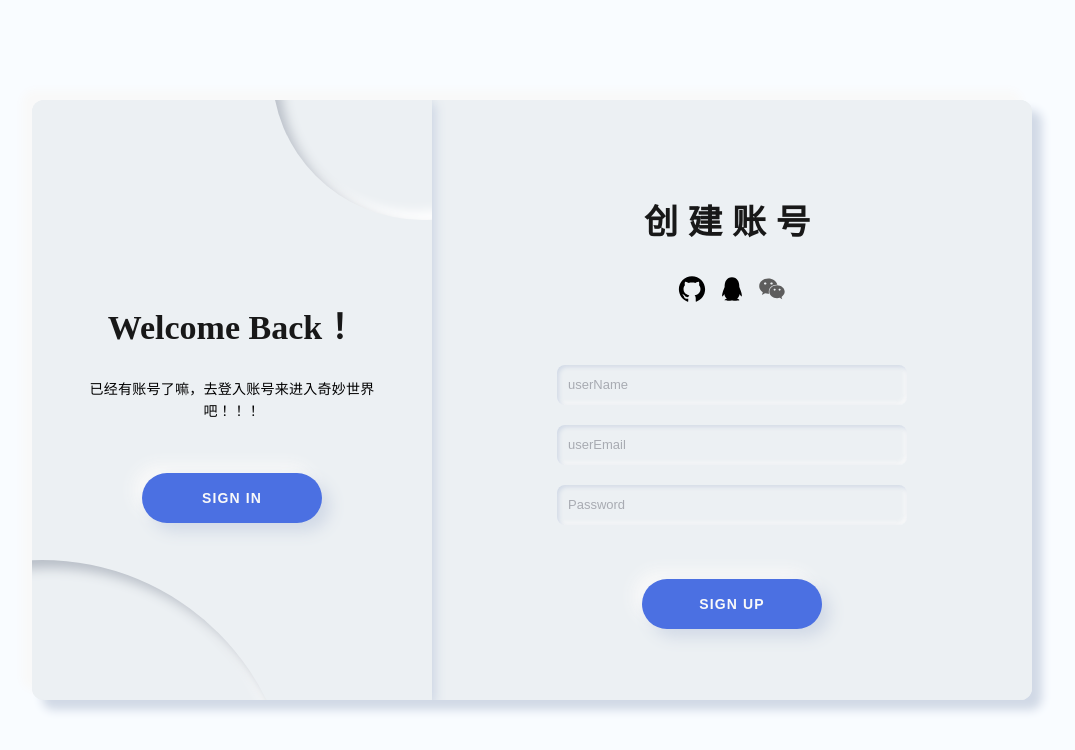
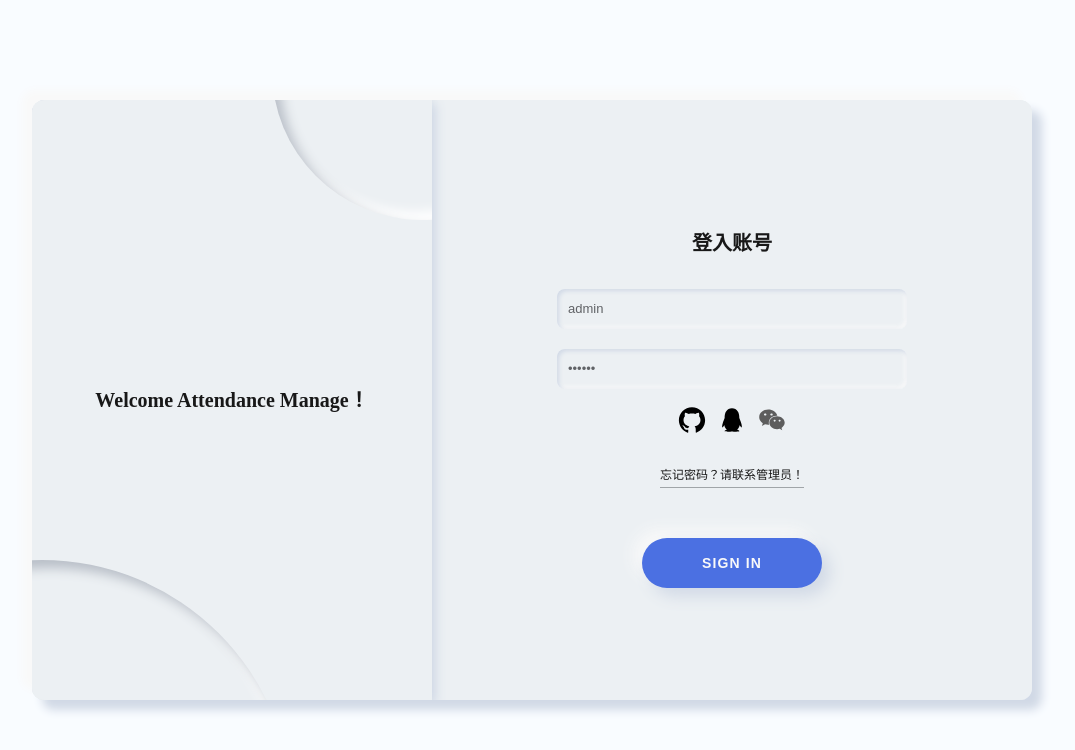
Before and after one commit to Zjy02/attendanceManage, a Vue app: page /#/login in a window 1280 px wide. Shown: the top 750 px of the page, without its empty margins (108-1183 px from the left). Built offline with nearby package versions, Linux system fonts and the light colour scheme.

Commit message:
fix(dev): 修复登录问题和优化页面UI

```diff
--- a/package.json
+++ b/package.json
@@ -10,8 +10,8 @@
   },
   "dependencies": {
     "axios": "^1.3.4",
-    "element-plus": "^2.3.1",
-    "vue": "^3.2.36",
+    "element-plus": "^2.6.1",
+    "vue": "^3.4.21",
     "vue-router": "^4.0.13",
     "vuex": "^4.0.2"
   },
--- a/src/components/Login/LoginComponent.vue
+++ b/src/components/Login/LoginComponent.vue
@@ -1,52 +1,41 @@
 <template>
   <div class="shell">
-            <div class="container a-container" ref="aContainer">
-                <el-form ref="userRegistform" class="form" :model="regist" status-icon :rules="Registrules">
-                    <h2 class="form_title title">创建账号</h2>
+    <div class="container b-container" ref="bContainer">
+      <el-form
+        ref="userform"
+        class="form"
+        :model="user"
+        status-icon
+        :rules="rules"
+      >
+        <h3 class="form_title title">登入账号</h3>
+        <el-form-item prop="userName">
+          <el-input
+            type="text"
+            v-model="user.userName"
+            class="form_input"
+            placeholder="UserName"
+          />
+        </el-form-item>
+        <el-form-item prop="userPwd">
+          <el-input
+            type="password"
+            v-model="user.userPwd"
+            class="form_input"
+            placeholder="Password"
+          />
+        </el-form-item>
         <div class="form_icons">
           <a href="https://github.com/Zjy02/Admin-manager">
-                            <img src="../../assets/github.svg" class="iconsvg" alt="">
+            <img src="../../assets/github.svg" class="iconsvg" alt="" />
           </a>
-                        <img src="../../assets/qq.svg" class="iconsvg" alt="">
-                        <img src="../../assets/weixin.svg" class="iconsvg" alt="">
+          <img src="../../assets/qq.svg" class="iconsvg" alt="" />
+          <img src="../../assets/weixin.svg" class="iconsvg" alt="" />
         </div>
-                    <span class="form_span"></span>
-                    <el-form-item prop="userName">
-                        <el-input type="text" v-model="regist.userName" class="form_input" placeholder="userName" />
-                    </el-form-item>
-
-                    <el-form-item prop="userEmail">
-                        <el-input type="text" v-model="regist.userEmail" class="form_input" placeholder="userEmail" />
-                    </el-form-item>
-
-                    <el-form-item prop="userPwd">
-                        <el-input type="text" v-model="regist.userPwd" class="form_input" placeholder="Password" />
-                    </el-form-item>
-
-                    <button @click="getButtons(signup)" class="form_button button submit">SIGN UP</button>
-                </el-form>
-            </div>
-
-            <div class="container b-container" ref="bContainer">
-                <el-form ref="userform" class="form" :model="user" status-icon :rules="rules">
-                    <h2 class="form_title title">登入账号</h2>
-                    <div class="form_icons">
-                        <a href="https://github.com/Zjy02/Admin-manager">
-                            <img src="../../assets/github.svg" class="iconsvg" alt="">
-                        </a>
-                        <img src="../../assets/qq.svg" class="iconsvg" alt="">
-                        <img src="../../assets/weixin.svg" class="iconsvg" alt="">
-                    </div>
-                    <span class="form_span"></span>
-                    <el-form-item prop="userName">
-                        <el-input type="text" v-model="user.userName" class="form_input" placeholder="UserName" />
-                    </el-form-item>
-                    <el-form-item prop="userPwd">
-                        <el-input type="password" v-model="user.userPwd" class="form_input" placeholder="Password" />
-                    </el-form-item>
-
-                    <a class="form_link">忘记密码？</a>
-                    <button @click="getButtons(signin)" class="form_button button submit">SIGN IN</button>
+        <span class="form_link">忘记密码？请联系管理员！</span>
+        <button @click="getButtons(signin)" class="form_button button submit">
+          SIGN IN
+        </button>
       </el-form>
     </div>
 
@@ -54,115 +43,86 @@
       <div class="switch_circle" ref="switchCircle01"></div>
       <div class="switch_circle switch_circle-t" ref="switchCircle02"></div>
       <div class="switch_container" ref="switchC1">
-                    <h2 class="switch_title title" style="letter-spacing: 0;">Welcome Back！</h2>
-                    <p class="switch_description description">已经有账号了嘛，去登入账号来进入奇妙世界吧！！！</p>
-                    <button @click="changeForm" class="switch_button button switch-btn">SIGN IN</button>
-                </div>
-
-                <div class="switch_container is-hidden" ref="switchC2">
-                    <h2 class="switch_title title" style="letter-spacing: 0;">Hello Friend！</h2>
-                    <p class="switch_description description">去注册一个账号，成为尊贵的粉丝会员，让我们踏入奇妙的旅途！</p>
-                    <button @click="changeForm" class="switch_button button switch-btn">SIGN UP</button>
+        <h3 class="title" style="letter-spacing: 0">
+          Welcome Attendance Manage！
+        </h3>
+        <p></p>
       </div>
     </div>
   </div>
 </template>
 
 <script setup>
-import { onMounted, ref, reactive,getCurrentInstance } from 'vue';
-import { useRouter} from 'vue-router'
-import util from './../../utils/utils'
-import storage from '../../utils/storage'
-const { proxy} = getCurrentInstance()
-let switchCtn = ref(null)
-let switchC1 = ref(null)
-let switchC2 = ref(null)
-let switchCircle01 = ref(null)
-let switchCircle02 = ref(null)
-let aContainer = ref(null)
-let bContainer = ref(null)
-const userform = ref(null)
-const Router = useRouter()
-const rules =  ref({
-        userName: [{
-            required: true, message: "请输入用户名", trigger: "blur"
-        }],
-        userPwd: [{
-            required: true, message: "请输入密码", trigger: "blur"
-        }],
-    })
+import { onMounted, ref, reactive, getCurrentInstance } from 'vue';
+import { useRouter } from 'vue-router';
+import util from './../../utils/utils';
+import storage from '../../utils/storage';
 
-const Registrules = ref({
-    userName: [{
-        required: true, message: "请输入用户名", trigger: "blur"
-    }],
-    userPwd: [{
-        required: true, message: "请输入密码", trigger: "blur"
-    }],
-    userEmail:[{
-        required: true, message: "请输入邮箱", trigger: "blur"
-    }]
-})
+const { proxy } = getCurrentInstance();
+let switchCtn = ref(null);
+let switchC1 = ref(null);
+let switchCircle01 = ref(null);
+let switchCircle02 = ref(null);
+let bContainer = ref(null);
+const userform = ref(null);
+const Router = useRouter();
+const rules = ref({
+  userName: [
+    {
+      required: true,
+      message: '请输入用户名',
+      trigger: 'blur'
+    }
+  ],
+  userPwd: [
+    {
+      required: true,
+      message: '请输入密码',
+      trigger: 'blur'
+    }
+  ]
+});
 const user = reactive({
   userName: 'admin',
   userPwd: '123456'
-})
+});
 const regist = reactive({
   userName: '',
   userPwd: '',
-    userEmail:''
-})
-
-
+  userEmail: ''
+});
 
 let getButtons = (e) => {
-    console.log(userform)
+  console.log(userform);
   userform.value.validate((valid) => {
     if (valid) {
       proxy.$api.login(user).then(async (res) => {
-                proxy.$store.commit('saveUserInfo', res)
-                await loadAsyncRoutes()
-                Router.push('/welcome')
-            })
+        proxy.$store.commit('saveUserInfo', res);
+        // await loadAsyncRoutes();
+        Router.push('/welcome');
+      });
     } else {
-            return false
+      return false;
     }
-    })
-}
-const loadAsyncRoutes =  async function(){
-    let userInfo = storage.getItem("userInfo") || {}
-    if (userInfo.token) {
-        try {
-            const { menuList } = await this.$api.getPermissionList()
-            let routes = util.generateRoute(menuList)
-            routes.map(item => {
-                let url = `./../view/${item.component}.vue`
-                item.component = () => import(url)
-                Router.addRoute("home", item)
-            })
-        } catch (error) {
+  });
+};
 
-        }
-    }
-}
+// const loadAsyncRoutes = async function () {
+//   let userInfo = storage.getItem('userInfo') || {};
+//   if (userInfo.token) {
+//     try {
+//       const { menuList } = await this.$api.getPermissionList();
+//       let routes = util.generateRoute(menuList);
+//       routes.map((item) => {
+//         let url = `./../view/${item.component}.vue`;
+//         item.component = () => import(url);
+//         Router.addRoute('home', item);
+//       });
+//     } catch (error) {}
+//   }
+// };
 
-const changeForm = (e) => {
-    switchCtn.value.classList.add("is-gx");
-    setTimeout(function () {
-        switchCtn.value.classList.remove("is-gx");
-    }, 1500)
-    switchCtn.value.classList.toggle("is-txr");
-    switchCircle01.value.classList.toggle("is-txr");
-    switchCircle02.value.classList.toggle("is-txr");
-
-    switchC1.value.classList.toggle("is-hidden");
-    switchC2.value.classList.toggle("is-hidden");
-    aContainer.value.classList.toggle("is-txl");
-    bContainer.value.classList.toggle("is-txl");
-    bContainer.value.classList.toggle("is-z");
-}
-onMounted(()=>{
-})
+onMounted(() => {});
 </script>
 
 <style scoped>
@@ -173,12 +133,13 @@ onMounted(()=>{
   /* 字体无法选中 */
   user-select: none;
 }
-.form_icons{
+.form_icons {
   display: flex;
   justify-content: space-around;
+  margin-top: 12px;
   gap: 10px;
 }
-.iconsvg{
+.iconsvg {
   width: 30px;
   height: 30px;
 }
@@ -202,7 +163,9 @@ body {
   height: 600px;
   padding: 25px;
   background-color: #ecf0f3;
-    box-shadow: 10px 10px 10px #d1d9e6, -10px -10px 10px #f9f9f9;
+  box-shadow:
+    10px 10px 10px #d1d9e6,
+    -10px -10px 10px #f9f9f9;
   border-radius: 12px;
   overflow: hidden;
 }
@@ -284,10 +247,10 @@ body {
   /* border-radius: 8px; */
   /* box-shadow: inset 2px 2px 4px #d1d9e6, inset -2px -2px 4px #f9f9f9; */
 }
-.form_input{
+.form_input {
   margin-top: 16px;
 }
-.form_input >>> .el-input__wrapper{
+.form_input >>> .el-input__wrapper {
   margin-left: -25px;
   letter-spacing: 0.15px;
   transition: 0.25s ease;
@@ -295,12 +258,16 @@ body {
   background-color: #ecf0f3;
   border: none;
   outline: none;
-    box-shadow: inset 2px 2px 4px #d1d9e6, inset -2px -2px 4px #f9f9f9;
+  box-shadow:
+    inset 2px 2px 4px #d1d9e6,
+    inset -2px -2px 4px #f9f9f9;
 }
 
 .form_input >>> .el-input__wrapper:hover {
   /* background-color: red; */
-    box-shadow: inset 4px 4px 4px #d1d9e6, inset -4px -4px 4px #f9f9f9;
+  box-shadow:
+    inset 4px 4px 4px #d1d9e6,
+    inset -4px -4px 4px #f9f9f9;
 }
 
 .form_span {
@@ -310,23 +277,21 @@ body {
 
 .form_link {
   color: #181818;
-    font-size: 15px;
+  font-size: 12px;
   margin-top: 25px;
   border-bottom: 1px solid #a0a5a8;
   line-height: 2;
 }
 
 .title {
-    font-size: 34px;
+  font-size: 20px;
   font-weight: 700;
   line-height: 3;
   color: #181818;
-    letter-spacing: 10px;
 }
 
 .description {
   font-size: 14px;
-    letter-spacing: 0.25px;
   text-align: center;
   line-height: 1.6;
 }
@@ -339,9 +304,11 @@ body {
   font-weight: 700;
   font-size: 14px;
   letter-spacing: 1.15px;
-    background-color: #4B70E2;
+  background-color: #4b70e2;
   color: #f9f9f9;
-    box-shadow: 8px 8px 16px #d1d9e6, -8px -8px 16px #f9f9f9;
+  box-shadow:
+    8px 8px 16px #d1d9e6,
+    -8px -8px 16px #f9f9f9;
   border: none;
   outline: none;
 }
@@ -370,7 +337,9 @@ body {
   transition: 1.25s;
   background-color: #ecf0f3;
   overflow: hidden;
-    box-shadow: 4px 4px 10px #d1d9e6, -4px -4px 10px #d1d9e6;
+  box-shadow:
+    4px 4px 10px #d1d9e6,
+    -4px -4px 10px #d1d9e6;
 }
 
 .switch_circle {
@@ -379,7 +348,9 @@ body {
   height: 500px;
   border-radius: 50%;
   background-color: #ecf0f3;
-    box-shadow: inset 8px 8px 12px #b8bec7, inset -8px -8px 12px #fff;
+  box-shadow:
+    inset 8px 8px 12px #b8bec7,
+    inset -8px -8px 12px #fff;
   bottom: -60%;
   left: -60%;
   transition: 1.25s;
@@ -399,7 +370,7 @@ body {
   flex-direction: column;
   position: absolute;
   width: 400px;
-    padding: 50px 55px;
+  padding: 20px 20px;
   transition: 1.25s;
 }
 
@@ -409,14 +380,18 @@ body {
 
 .switch_button:hover,
 .submit:hover {
-    box-shadow: 6px 6px 10px #d1d9e6, -6px -6px 10px #f9f9f9;
+  box-shadow:
+    6px 6px 10px #d1d9e6,
+    -6px -6px 10px #f9f9f9;
   transform: scale(0.985);
   transition: 0.25s;
 }
 
 .switch_button:active,
 .switch_button:focus {
-    box-shadow: 2px 2px 6px #d1d9e6, -2px -2px 6px #f9f9f9;
+  box-shadow:
+    2px 2px 6px #d1d9e6,
+    -2px -2px 6px #f9f9f9;
   transform: scale(0.97);
   transition: 0.25s;
 }
@@ -450,7 +425,6 @@ body {
 }
 
 @keyframes is-gx {
-
   0%,
   10%,
   100% {
```
Also changed, not shown: src/components/Home.vue (+110 -78 lines), src/components/TreeMenu.vue (+22 -15 lines), src/router/index.js (+29 -20 lines), src/utils/request.js (+23 -22 lines), src/assets/logo.png, 1 other file (tests, documents, lock files or other folders). Lines whose indentation alone changed are shown as unchanged.
